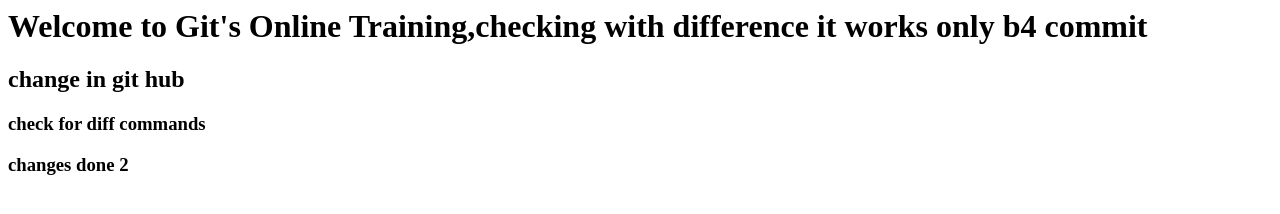
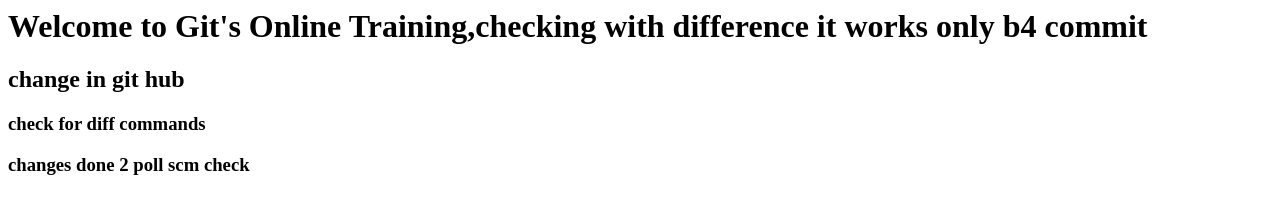
Before and after one commit to swaroopjois/Learn-github, a plain HTML site: page index.html in a window 1280 px wide. Drawn offline with Linux system fonts and the light colour scheme.

Commit message:
Update index.html

```diff
--- a/index.html
+++ b/index.html
@@ -2,3 +2,4 @@
 <h2> change in git hub <h2>
 <h3> check for diff commands  <h3>
 changes done 2
+poll scm check
```
